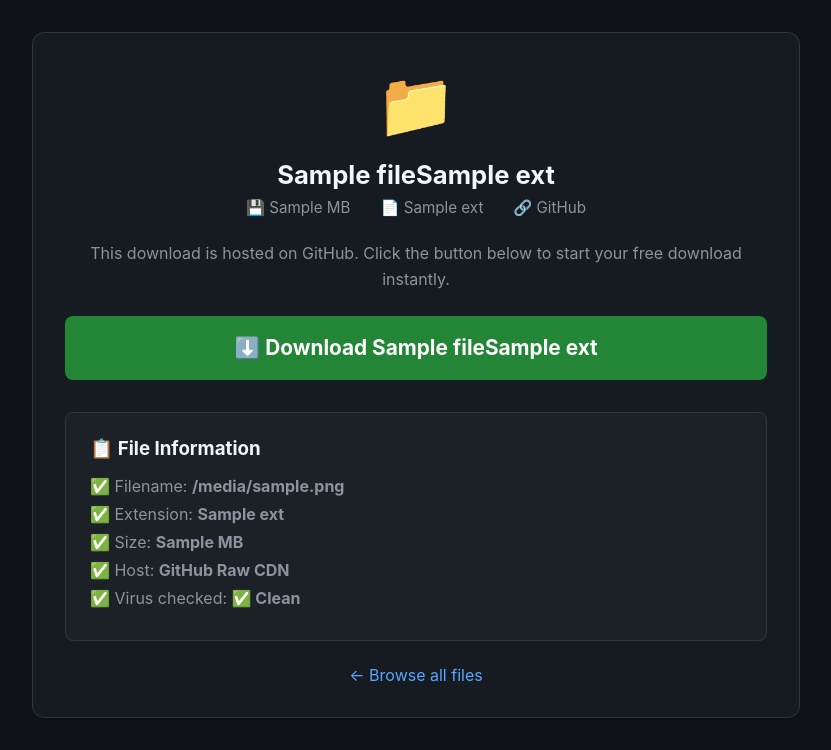
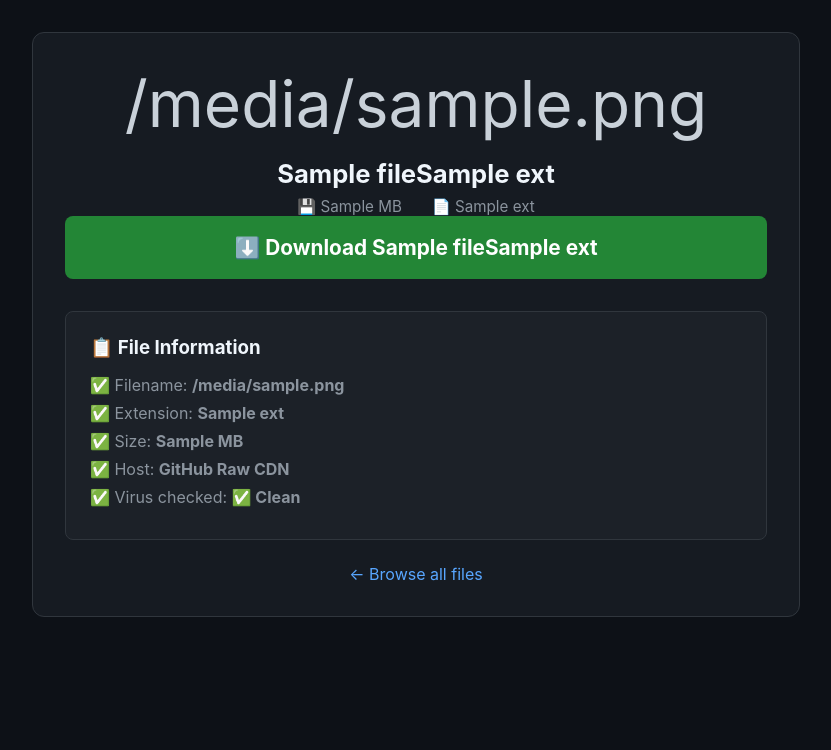
Before and after one commit to malucomaf16/downloads-website, a Flask app: template templates/download.html in a window 1280 px wide. Shown: the part 53-803 px from the top of the page, without its empty margins (224-1055 px from the left). After the commit the page ends 670 px from the top, so only its background shows below. Run offline with Flask 3, Linux system fonts and the light colour scheme; the template is opened without the code that fills it: most values are stand-ins (such as "Sample title", 1, 10 or a date in 2020).

Commit message:
Update download.html

```diff
--- a/templates/download.html
+++ b/templates/download.html
@@ -25,7 +25,6 @@
         .file-card h1 { font-size: 1.6rem; color: #f0f6fc; word-break: break-word; }
         .file-card .meta { color: #8b949e; font-size: 0.95rem; margin-top: 0.5rem; }
         .file-card .meta span { margin: 0 0.8rem; }
-        .file-card p { color: #8b949e; font-size: 1rem; margin: 1.5rem 0; line-height: 1.6; }
 
         .download-btn {
             display: block; width: 100%; padding: 1.2rem;
@@ -58,14 +57,12 @@
 
 <div class="container">
     <div class="file-card">
-        <div class="file-icon">{{ {'exe':'⚙️','msi':'⚙️','dll':'🔧','zip':'📦','rar':'📦','7z':'📦','jpg':'🖼️','jpeg':'🖼️','png':'🖼️','gif':'🖼️','pdf':'📄','txt':'📄','mp3':'🎵','mp4':'🎬','iso':'💿','apk':'📱','dmg':'💻','py':'🐍','html':'🌐'}.get(file.ext.lower().replace('.',''), '📁') }}</div>
+        <div class="file-icon">{{ file.icon }}</div>
         <h1>{{ file.name }}{{ file.ext }}</h1>
         <div class="meta">
             <span>💾 {{ file.size_mb }} MB</span>
             <span>📄 {{ file.ext }}</span>
-            <span>🔗 GitHub</span>
         </div>
-        <p>This download is hosted on GitHub. Click the button below to start your free download instantly.</p>
 
         <a href="{{ file.raw_url }}" class="download-btn" target="_blank" rel="noopener">
             ⬇️ Download {{ file.name }}{{ file.ext }}
```
